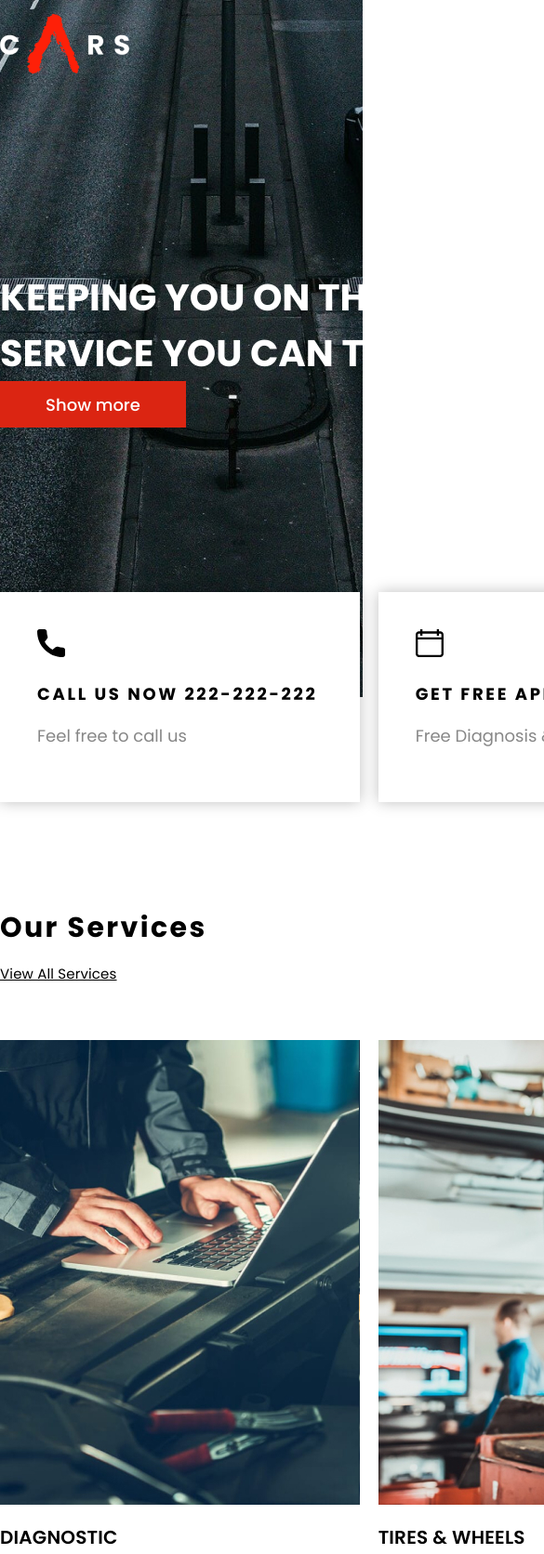
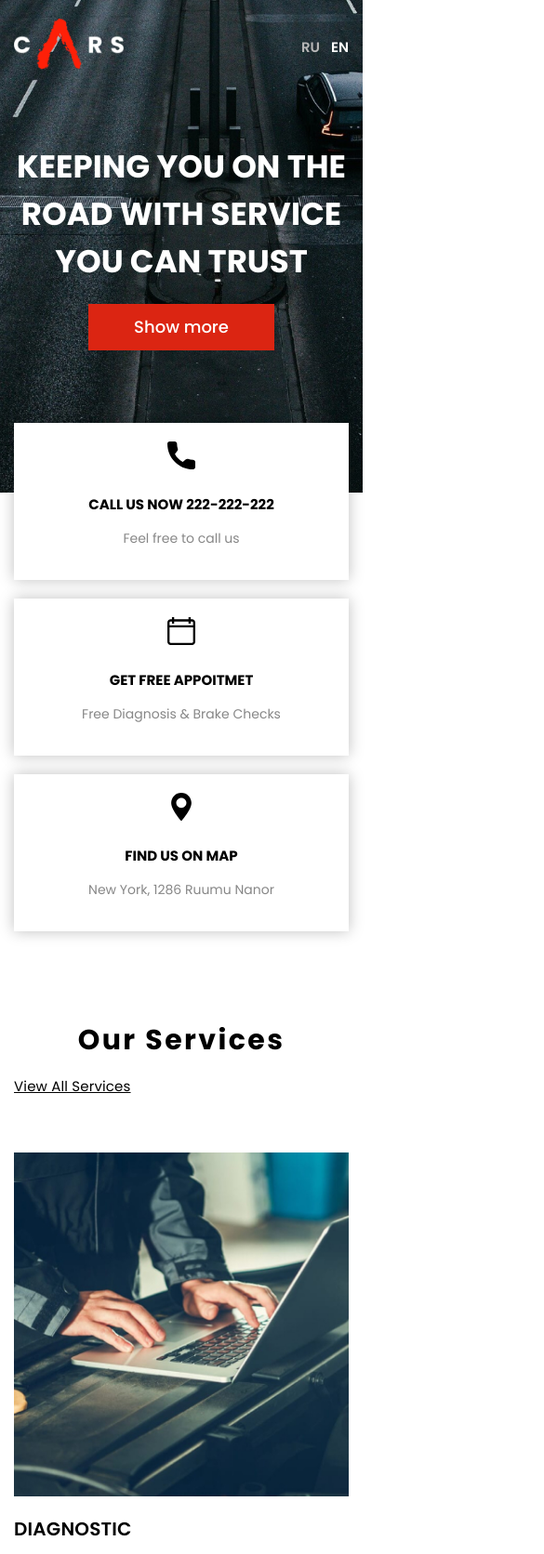
Before and after one commit to AslanZ-5/car-repair-site, a plain HTML site: page index.html in a window 390 px wide. Shown: the top 1672 px of the page at 93% size, 585 px wide, since content can reach past the window. Drawn offline with Linux system fonts and the light colour scheme.

Commit message:
making site responsive

```diff
--- a/index.html
+++ b/index.html
@@ -85,7 +85,7 @@
             <div class="services__wrapper">
                 <div class="services__block">
                     <a href="#" class="services__item">
-                        <div class="services__content" style="background:url(img/tires.jpg) ;">
+                        <div class="services__content" style="background:url(img/tires.jpg) no-repeat; background-size: cover;">
                            <div class="services_show_content">
                             <div class="services__img">
                                 <img src="img/plus.svg" alt="">
@@ -103,7 +103,7 @@
                 </div>
                 <div class="services__block">
                     <a href="#" class="services__item">
-                        <div class="services__content" style="background:url(img/diagnostic.jpg) ;">
+                        <div class="services__content" style="background:url(img/diagnostic.jpg) no-repeat; background-size: cover;">
                            <div class="services_show_content">
                             <div class="services__img">
                                 <img src="img/plus.svg" alt="">
@@ -121,7 +121,7 @@
                 </div>
                 <div class="services__block">
                     <a href="#" class="services__item">
-                        <div class="services__content" style="background:url(img/engine.jpg) ;">
+                        <div class="services__content" style="background:url(img/engine.jpg)no-repeat; background-size: cover;">
                            <div class="services_show_content">
                             <div class="services__img">
                                 <img src="img/plus.svg" alt="">
--- a/style.css
+++ b/style.css
@@ -11,8 +11,11 @@ h1,h2,h3,h4,h5,h6{
     margin:0;
 }
 .container{
-    width:1200px;
+    max-width:1230px;
     margin:0 auto;
+    width:100%;
+    padding:0 15px;
+
 }
 
 .btn{
@@ -440,3 +443,120 @@ display: flex;
 }
 /*
 end of footer */
+
+
+/* responsive */
+@media (max-width:1230px) {
+    .info__item{
+        padding: 30px;
+    }
+    .info__title{
+        font-size: 15px;
+    }
+    .info__text{font-size: 14px;}
+}
+@media (max-width:1050px) {
+    .info__title{
+        letter-spacing: unset;
+    }
+    .about__block{
+        padding-right: 30px;
+    }
+    .services__content{
+        height: 400px;
+    }
+}
+
+@media (max-width:992px){
+    .header__logo img{
+        height: 55px;
+    }
+    .intro__content{
+        height: 530px;
+        text-align: center;
+        justify-content: center;
+    }
+
+    .intro__title{
+        font-size: 34px;
+    }
+    .info__item{
+        padding:20px;
+    }
+    .section{
+        margin-bottom: 30px;
+    }
+    .services__content{
+        height: 370px;
+    }
+   .services_show_content{
+    display: none;
+   }
+   .services__content::after{
+    display: none;
+   }
+   .about{
+    padding: 30px;
+   }
+   .about__wrapper{
+    flex-direction: column;
+   }
+   .about__block{
+    padding-right: 0;
+    margin-bottom: 20px;
+   }
+   .process__title{
+    font-size: 100px;
+   }
+}
+@media (max-width:850px){
+    .intro__title{
+        margin-bottom: 20px;
+    }
+    .info{
+        transform: translateY(-75px);
+    }
+    .info__wrapper{
+        flex-wrap: wrap;
+    }
+    .info__block{
+        width:100%;
+        margin-bottom: 20px;
+        text-align: center;
+    }
+    .services__wrapper{
+        flex-wrap: wrap;
+    }
+    .services__block{
+        width: 100%;
+        margin-bottom: 20px;
+    }
+    .block__title{
+        text-align: center;
+    }
+    .contacts__form{
+        margin:auto;
+    }
+}
+@media (max-width:700px) {
+    .nav{
+        display: none;
+    }
+}
+@media (max-width:550px) {
+    .process__title{
+        font-size: 70px;
+    }
+    .process__subtitle{
+        font-size: 25px;
+    }
+    .footer__wrapper{
+        height: auto;
+        padding: 30px 0;
+        flex-direction: column;
+    }
+    .copyright{
+        padding: 0 20px;
+    }
+}
+/* end of responsive */
```
